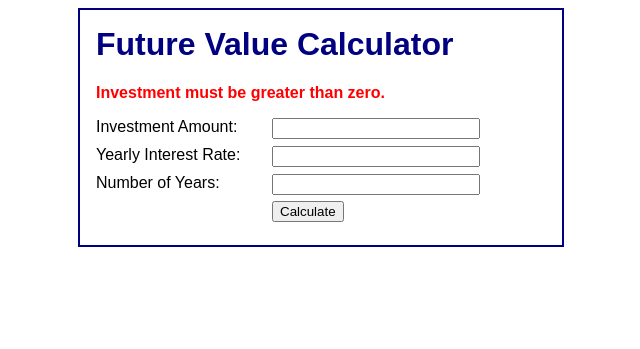
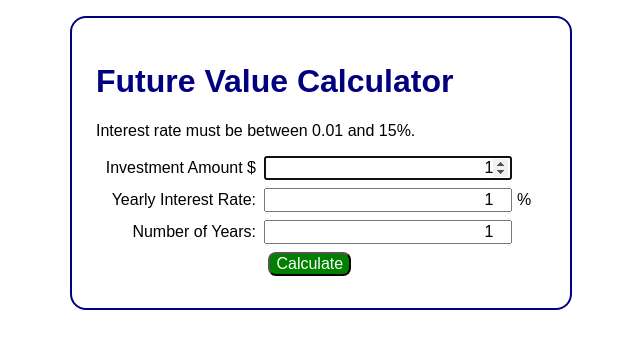
Before and after one commit to jruchert/mc, a PHP site: page /display_results.php in a window 1280 px wide. Shown: the top 349 px of the page, without its empty margins (319-959 px from the left). Run offline with PHP 8.4, Linux system fonts and the light colour scheme.

Commit message:
MGC - Some function changes to my ch2_ex2 and some "pretty" changes as well.

```diff
--- a/ch02_ex2/display_results.php
+++ b/ch02_ex2/display_results.php
@@ -6,47 +6,40 @@
     FILTER_VALIDATE_FLOAT);
 $years = filter_input(INPUT_POST, 'years',
     FILTER_VALIDATE_INT);
-
 // validate investment
-    if ($investment === FALSE ) {
+$error_message = '';
+if (false === $investment) {
     $error_message = 'Investment must be a valid number.';
-    } else if ( $investment <= 0 ) {
+}
+if (0 > $investment) {
     $error_message = 'Investment must be greater than zero.';
     // validate interest rate
-    } else if ( $interest_rate === FALSE )  {
+}
+if (false === $interest_rate) {
     $error_message = 'Interest rate must be a valid number.';
-    } else if ( $interest_rate <= 0 ) {
-        $error_message = 'Interest rate must be greater than zero.';
-    // validate years
-    } else if ( $years === FALSE ) {
+}
+if (0.01 > $interest_rate || 15 < $interest_rate) {
+    $error_message = 'Interest rate must be between 0.01 and 15%.';
+}
+if (false === $years) {
     $error_message = 'Years must be a valid whole number.';
-    } else if ( $years <= 0 ) {
-        $error_message = 'Years must be greater than zero.';
-    } else if ( $years > 30 ) {
-        $error_message = 'Years must be less than 31.';
-    // set error message to empty string if no invalid entries
-    } else {
-        $error_message = '';
 }
-
+if (0 > $years || 31 < $years) {
+    $error_message = 'Years must be between 1 and 31.';
+}
 // if an error message exists, go to the index page
-    if ($error_message != '') {
-        include('index.php');
-        exit(); }
-
+if ('' !== $error_message) {
+    require 'index.php';
+    exit();
+}
 // calculate the future value
 $future_value = $investment;
 for ($i = 1; $i <= $years; $i++) {
     $future_value += $future_value * $interest_rate * .01;
 }
-
-    // apply currency and percent formatting
-    $investment_f = '$'.number_format($investment, 2);
-    $yearly_rate_f = $interest_rate.'%';
-    $future_value_f = '$'.number_format($future_value, 2);
 ?>
 <!DOCTYPE html>
-<html>
+<html lang="en">
 <head>
     <title>Future Value Calculator</title>
     <link rel="stylesheet" type="text/css" href="main.css">
@@ -54,18 +47,28 @@
 <body>
 <main>
     <h1>Future Value Calculator</h1>
-
-        <label>Investment Amount:</label>
-        <span><?php echo $investment_f; ?></span><br>
-
-        <label>Yearly Interest Rate:</label>
-        <span><?php echo $yearly_rate_f; ?></span><br>
-
-        <label>Number of Years:</label>
-        <span><?php echo $years; ?></span><br>
-
-        <label>Future Value:</label>
-        <span><?php echo $future_value_f; ?></span><br>
+    <form action="display_results.php" method="post">
+        <div id="data">
+            <label><span>Investment Amount $</span>
+                <input disabled class="right" type="text" name="investment"
+                       value="<?= number_format($investment, 2); ?>">
+            </label>
+            <label><span>Yearly Interest Rate:</span>
+                <input disabled class="right" type="text" name="interest_rate"
+                       value="<?= number_format($interest_rate, 2); ?>">&nbsp;%
+            </label>
+            <label><span>Number of Years:</span>
+                <input disabled class="right" type="text" name="years"
+                       value="<?= $years; ?>">
+            </label>
+            <label><span>Future Value $</span>
+                <input disabled class="right" type="text" name="investment"
+                       value="<?= number_format($future_value, 2); ?>">
+            </label>
+        </div>
+        <label><span>Calculated on</span> <?= date('Y-m-d H:i:s'); ?></label>
+        <label><span>&nbsp;</span><button type="submit" formaction="index.php">&lt;&lt; Back</button></label>
+    </form>
 </main>
 </body>
 </html>
--- a/ch02_ex2/index.php
+++ b/ch02_ex2/index.php
@@ -1,47 +1,58 @@
 <?php
-    //set default value of variables for initial page load
-    if (!isset($investment)) { $investment = ''; }
-    if (!isset($interest_rate)) { $interest_rate = ''; }
-    if (!isset($years)) { $years = ''; }
+//set default value of variables for initial page load
+// See
+// http://us2.php.net/manual/en/language.operators.comparison.php#language.operators.comparison.ternary
+// for more info on the null coalescing operator.
+$investment = $investment ?? 1;
+//if (!isset($investment)) {
+//    $investment = '';
+//}
+$interest_rate = $interest_rate ?? 1;
+$years = $years ?? 1;
 ?>
 <!DOCTYPE html>
-<html>
+<html lang="en">
 <head>
     <title>Future Value Calculator</title>
     <link rel="stylesheet" type="text/css" href="main.css">
 </head>
-
 <body>
-    <main>
+<main>
     <h1>Future Value Calculator</h1>
-    <?php if (!empty($error_message)) { ?>
-        <p class="error"><?php echo htmlspecialchars($error_message); ?></p>
-    <?php } ?>
-    <form action="display_results.php" method="post">
-
+    <?php if (!empty($error_message)): ?>
+        <p class="error"><?= $error_message; ?></p>
+    <?php endif ?>
+    <form action="display_results.php" method="post" autocomplete="on">
         <div id="data">
-            <label>Investment Amount:</label>
-            <input type="text" name="investment"
-                   value="<?php echo htmlspecialchars($investment); ?>">
-            <br>
-
-            <label>Yearly Interest Rate:</label>
-            <input type="text" name="interest_rate"
-                   value="<?php echo htmlspecialchars($interest_rate); ?>">
-            <br>
-
-            <label>Number of Years:</label>
-            <input type="text" name="years"
-                   value="<?php echo htmlspecialchars($years); ?>">
-            <br>
+            <label><span>Investment Amount $</span>
+                <!--
+                Don't need to do extra escaping here because value can only
+                be given default or come from already validated user input in
+                display_results.php.
+                -->
+                <input class="right" required type="number" name="investment"
+                       min="0.01" step="0.01" autofocus
+                       value="<?= $investment; ?>">
+                <!--                <input type="text" name="investment"-->
+                <!--                       value="--><?php //echo htmlspecialchars($investment); ?><!--">-->
+            </label>
+            <label><span>Yearly Interest Rate:</span>
+                <input class="right" required type="number" name="interest_rate"
+                       min="0.01" max="15" step="0.01"
+                       value="<?= $interest_rate; ?>">&nbsp;%
+            </label>
+            <label><span>Number of Years:</span>
+                <input class="right" required type="number" name="years"
+                       min="1" max="31"
+                       value="<?= $years; ?>">
+            </label>
         </div>
-
         <div id="buttons">
-            <label>&nbsp;</label>
-            <input type="submit" value="Calculate"><br>
+            <label><span>&nbsp;</span>
+                <input type="submit" value="Calculate">
+            </label>
         </div>
-
     </form>
-    </main>
+</main>
 </body>
 </html>
--- a/ch02_ex2/main.css
+++ b/ch02_ex2/main.css
@@ -1,37 +1,92 @@
+/*
+ * Michael Cummings
+ * CS-229 12:30am
+ * Jeremy Ruchart
+ * ch02_ex2
+ */
+
+/* Added android font */
 body {
-    font-family: Arial, Helvetica, sans-serif;
+    font-family: "Droid Sans", Arial, Helvetica, sans-serif;
+    margin: 1em;
+    padding: 0;
 }
+
+button {
+    border-radius: 1em;
+}
+
+/* added border-radius */
 main {
     display: block;
     width: 450px;
     margin: 0 auto;
-    padding: 1em;
+    padding: 1.5em;
     background: white;
     border: 2px solid navy;
+    border-radius: 1em;
 }
+
 h1 {
-    margin-top: 0;
     color: navy;
 }
-label {
+
+/* Original css I left for reference */
+/*label {*/
+/*width: 10em;*/
+/*padding-right: 1em;*/
+/*float: left;*/
+/*}*/
+
+/* New css to align label text etc. */
+label span:first-child {
+    display: inline-block;
     width: 10em;
-    float: left;
-    padding-right: 1em;
-    padding-bottom: .5em;
+    padding-right: .25em;
+    text-align: right;
 }
-#data input {
-    float: left;
+
+/* Force browsers to use same test size for input as they use for normal text instead of 80%
+ Some other common input settings that I override as needed below. */
+input {
+    font-size: 100%;
+    margin-bottom: .5em;
     width: 15em;
-    margin-bottom: .5em;
 }
-#buttons input {
-    float: left;
-    margin-bottom: .5em;
+
+/* Add a little margin to button so it align with other inputs better.
+   Reset (override) width from above. */
+input[type=submit] {
+    background-color: green;
+    border-radius: .5em;
+    color: white;
+    margin-left: .25em;
+    width: auto;
 }
+
+/* Original css */
+/*#data input {*/
+/*!*float: left;*!*/
+/*width: 15em;*/
+/*margin-bottom: .5em;*/
+/*}*/
+
+/* Original css */
+/*#data span {*/
+/*padding-left: .25em;*/
+/*}*/
+
+/* Original css */
+/*#buttons input {*/
+/*!*float: left;*!*/
+/*margin-bottom: .5em;*/
+/*}*/
+
 br {
     clear: left;
 }
-.error {
-    color: red;
-    font-weight: bold;
+
+/* New css class to right align numbers in input etc. */
+.right {
+    text-align: right;
 }
```
Lines whose indentation alone changed are shown as unchanged.
